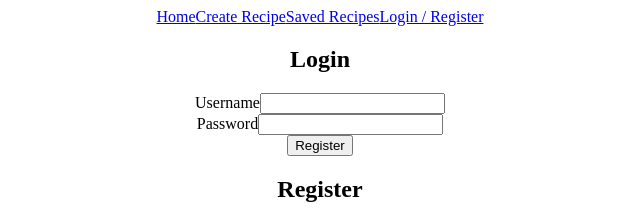
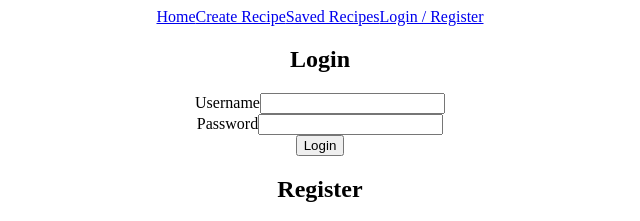
Before and after one commit to icarus014/recipe-app, a React (Create React App) app in the folder client/: page /auth in a window 1280 px wide. Shown: the top 221 px of the page, without its empty margins (320-960 px from the left). Built offline with nearby package versions, Linux system fonts and the light colour scheme.

Commit message:
fixed button label

```diff
--- a/client/src/pages/auth.js
+++ b/client/src/pages/auth.js
@@ -93,7 +93,7 @@
                         <label htmlFor="password">Password</label>
                         <input type="password" id="password" value={password} onChange={(event) => setPassword(event.target.value)}/>
                     </div>
-                    <button type="submit">Register</button>
+                    <button type="submit">{label}</button>
                 </form>
             </div>
     )
```
